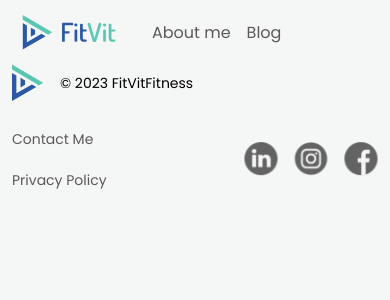
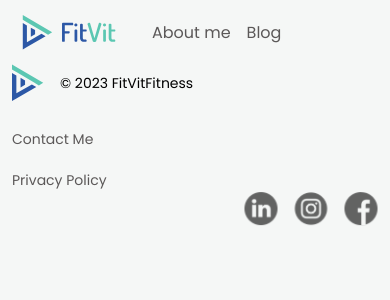
Before and after one commit to JGSolutions/fitvitfitness, a Next.js app: page / in a window 390 px wide. Shown: the top 300 px of the page. Built offline with nearby package versions, Linux system fonts and the light colour scheme.

Commit message:
fix footer css

```diff
--- a/components/footer/Footer.module.css
+++ b/components/footer/Footer.module.css
@@ -46,5 +46,12 @@
 
     .nav {
         width: 100%;
+        flex-direction: column;
+        align-items: flex-start;
+    }
+
+    .socialMedia {
+        width: 100%;
+        justify-content: flex-end;
     }
 }
--- a/components/footer/footer.tsx
+++ b/components/footer/footer.tsx
@@ -29,7 +29,6 @@ export default function Footer() {
 							</li>
 						</ul>
 					</nav>
-
 
 					<ul className={styles.socialMedia}>
 						<li>
```
